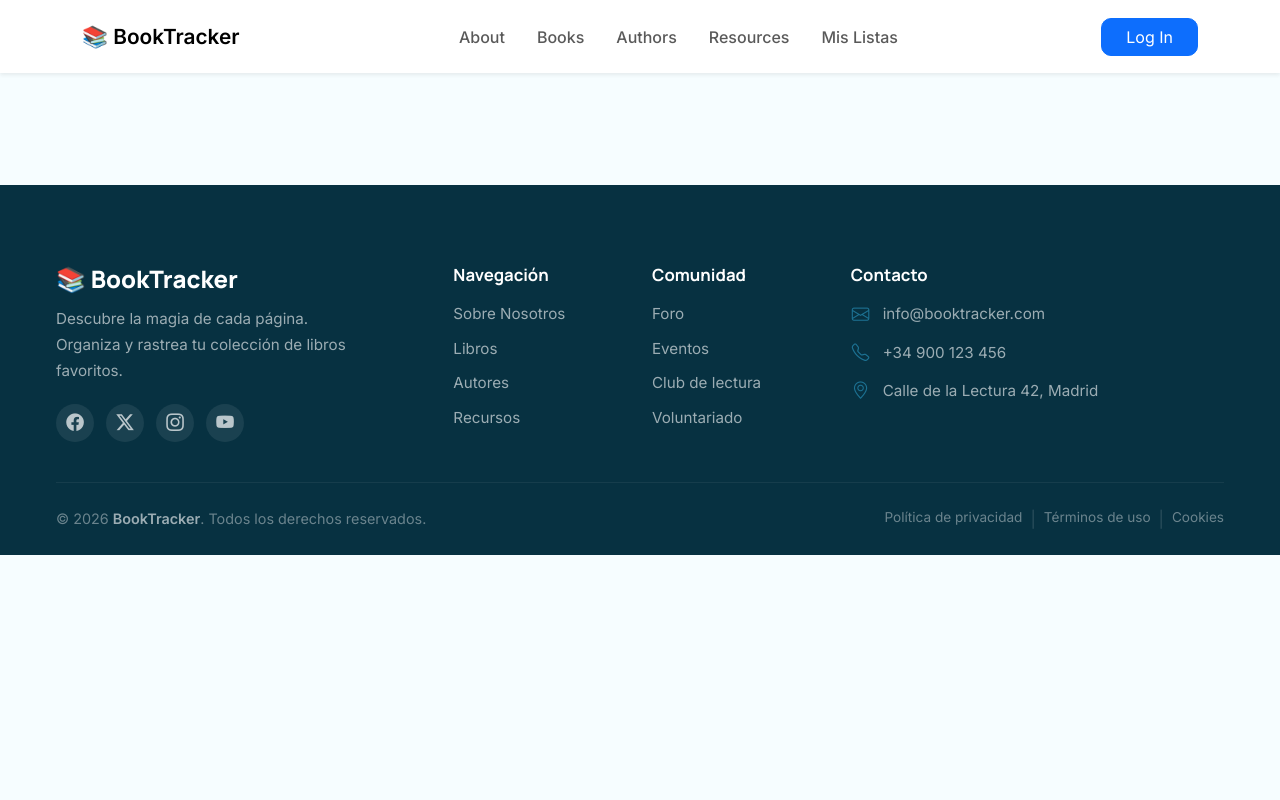
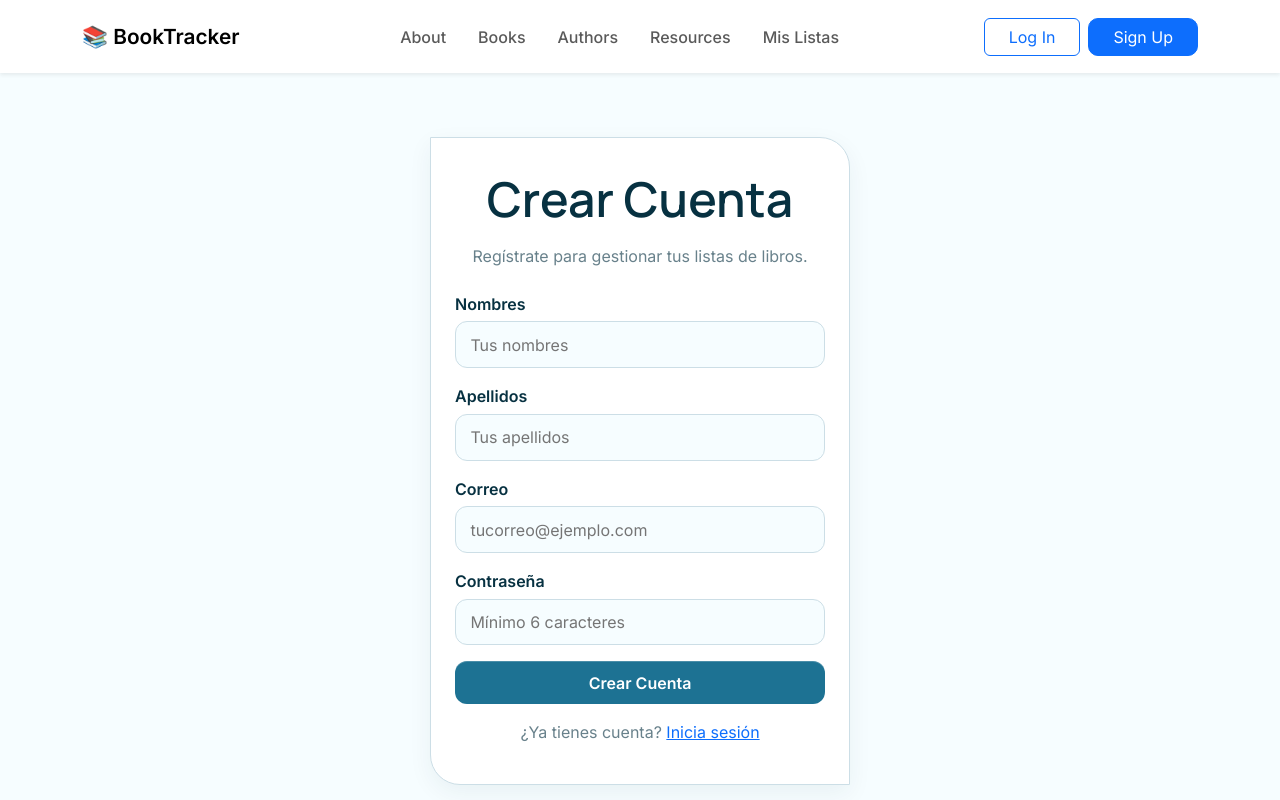
Before and after one commit to adrianawzw/book-tracker-app, an Angular app: page /register in a window 1280 px wide. Before the commit this address led to /. Shown: the top 800 px of the page. Built offline with nearby package versions, Linux system fonts and the light colour scheme.

Commit message:
-Se agrego funcionalidad de registro

```diff
--- a/src/app/app.routes.ts
+++ b/src/app/app.routes.ts
@@ -7,6 +7,7 @@ import { ListDetail } from './features/list/pages/list-detail/list-detail';
 import { About } from './features/dashboard/pages/about/about';
 import { Login } from './features/auth/pages/login/login';
 import { Resources } from './features/dashboard/pages/resources/resources';
+import { Register } from './features/auth/pages/register/register';
 
 export const routes: Routes = [
   {
@@ -46,4 +47,5 @@ export const routes: Routes = [
     path: 'login',
     component: Login,
   },
+  { path: 'register', component: Register },
 ];
--- a/src/app/app.ts
+++ b/src/app/app.ts
@@ -2,7 +2,6 @@ import { Component, inject, signal } from '@angular/core';
 import { RouterOutlet } from '@angular/router';
 import { Navbar } from './shared/components/navbar/navbar';
 import { Footer } from './shared/components/footer/footer';
-import { Auth } from './features/auth/services/auth';
 
 @Component({
   selector: 'app-root',
@@ -12,10 +11,4 @@ import { Auth } from './features/auth/services/auth';
 })
 export class App {
   protected readonly title = signal('Book Tracker App');
-  constructor() {
-    const auth = inject(Auth);
-    if (auth.isLoggedIn()) {
-      auth.loadMe().subscribe();
-    }
-  }
 }
--- a/src/app/features/auth/pages/register/register.html
+++ b/src/app/features/auth/pages/register/register.html
@@ -1 +1,43 @@
-<p>register works!</p>
+<section class="df-page df-auth">
+  <div class="df-card df-auth-card">
+    <h1 class="df-title" style="text-align:center">Crear Cuenta</h1>
+    <p class="df-muted df-auth-sub">Regístrate para gestionar tus listas de libros.</p>
+
+    @if (errorMsg()) {
+      <div class="df-alert">{{ errorMsg() }}</div>
+    }
+    @if (successMsg()) {
+      <div class="df-alert df-alert-success">{{ successMsg() }}</div>
+    }
+
+    <form (ngSubmit)="submit()">
+      <div class="df-field">
+        <label class="df-label" for="nombres">Nombres</label>
+        <input id="nombres" name="nombres" class="df-input" type="text"
+               [(ngModel)]="nombres" placeholder="Tus nombres" required />
+      </div>
+      <div class="df-field">
+        <label class="df-label" for="apellidos">Apellidos</label>
+        <input id="apellidos" name="apellidos" class="df-input" type="text"
+               [(ngModel)]="apellidos" placeholder="Tus apellidos" required />
+      </div>
+      <div class="df-field">
+        <label class="df-label" for="email">Correo</label>
+        <input id="email" name="email" class="df-input" type="email"
+               [(ngModel)]="email" placeholder="tucorreo@ejemplo.com" required />
+      </div>
+      <div class="df-field">
+        <label class="df-label" for="password">Contraseña</label>
+        <input id="password" name="password" class="df-input" type="password"
+               [(ngModel)]="password" placeholder="Mínimo 6 caracteres" required />
+      </div>
+      <button class="df-btn df-btn-primary df-block" type="submit" [disabled]="loading()">
+        {{ loading() ? 'Registrando...' : 'Crear Cuenta' }}
+      </button>
+    </form>
+
+    <p class="df-muted" style="text-align:center; margin-top:1rem">
+      ¿Ya tienes cuenta? <a routerLink="/login">Inicia sesión</a>
+    </p>
+  </div>
+</section>
--- a/src/app/features/auth/pages/register/register.ts
+++ b/src/app/features/auth/pages/register/register.ts
@@ -1,11 +1,58 @@
-import { Component } from '@angular/core';
+import { Component, inject, signal } from '@angular/core';
+import { Auth } from '../../services/auth';
+import { Router, RouterModule } from '@angular/router';
+import { FormsModule } from '@angular/forms';
 
 @Component({
   selector: 'app-register',
-  imports: [],
+  imports: [FormsModule, RouterModule],
   templateUrl: './register.html',
   styleUrl: './register.css',
 })
 export class Register {
+  private readonly auth = inject(Auth);
+  private readonly router = inject(Router);
 
+  nombres = '';
+  apellidos = '';
+  email = '';
+  password = '';
+  errorMsg = signal('');
+  successMsg = signal('');
+  loading = signal(false);
+
+  submit() {
+    this.errorMsg.set('');
+    this.successMsg.set('');
+
+    if (!this.nombres.trim() || !this.apellidos.trim() || !this.email.trim() || !this.password) {
+      this.errorMsg.set('Todos los campos son obligatorios.');
+      return;
+    }
+
+    if (this.password.length < 6) {
+      this.errorMsg.set('La contraseña debe tener al menos 6 caracteres.');
+      return;
+    }
+
+    this.loading.set(true);
+
+    this.auth.register({
+      nombres: this.nombres.trim(),
+      apellidos: this.apellidos.trim(),
+      email: this.email.trim(),
+      password: this.password,
+      rol: 'ESTUDIANTE'
+    }).subscribe({
+      next: () => {
+        this.loading.set(false);
+        this.successMsg.set('¡Registro exitoso! Redirigiendo...');
+        setTimeout(() => this.router.navigate(['/login']), 1500);
+      },
+      error: (err) => {
+        this.loading.set(false);
+        this.errorMsg.set(err.error?.message || 'Error al registrarse.');
+      },
+    });
+  }
 }
--- a/src/app/features/auth/services/auth.ts
+++ b/src/app/features/auth/services/auth.ts
@@ -15,6 +15,14 @@ export interface Response {
 interface AuthResponse {
   access_token: string;
   refresh_token: string;
+}
+
+interface RegisterData {
+  nombres: string;
+  apellidos: string;
+  email: string;
+  password: string;
+  rol: string;
 }
 
 @Injectable({
@@ -35,7 +43,6 @@ export class Auth {
     return !!this.getToken();
   }
 
-  /** Devuelve el id del usuario autenticado (o null si no hay sesión). */
   currentUserId(): number | null {
     return this._me()?.id ?? null;
   }
@@ -47,10 +54,17 @@ export class Auth {
       tap((res) => {
         localStorage.setItem('access_token', res.access_token);
         localStorage.setItem('refresh_token', res.refresh_token);
-        }),
-        // tras guardar el token, cargar el usuario antes de navegar
-        switchMap(() => this.loadMe())
+      })
     );
+}
+
+register(data: RegisterData) {
+  return this.http.post<Response>(`${API_BASE_URL}/auth/registrar`, {
+    nombres: data.nombres,
+    apellidos: data.apellidos,
+    email: data.email,
+    clave: data.password  // ← "clave" no "password"
+  });
 }
 
   loadMe() {
--- a/src/app/shared/components/navbar/navbar.html
+++ b/src/app/shared/components/navbar/navbar.html
@@ -50,9 +50,12 @@
         </li>
 
       </ul>
-      <button class="btn btn-primary px-4" routerLink="/login">
+      <a class="btn btn-outline-primary px-4 me-2" routerLink="/login">
         Log In
-      </button>
+      </a>
+      <a class="btn btn-primary px-4" routerLink="/register">
+        Sign Up
+      </a>
 
     </div>
 
--- a/src/app/shared/components/navbar/navbar.ts
+++ b/src/app/shared/components/navbar/navbar.ts
@@ -1,5 +1,8 @@
-import { Component } from '@angular/core';
-import { RouterLink } from '@angular/router';
+import { Component, inject } from '@angular/core';
+import { RouterLink, Router, NavigationEnd } from '@angular/router';
+import { filter } from 'rxjs';
+import { Auth } from '../../../features/auth/services/auth';
+
 
 @Component({
   selector: 'app-navbar',
@@ -8,5 +11,24 @@ import { RouterLink } from '@angular/router';
   styleUrl: './navbar.css',
 })
 export class Navbar {
+  private readonly router = inject(Router);
+  private readonly auth = inject(Auth);
 
+  isAuthPage = false;
+  isLoggedIn = false;
+
+  constructor() {
+    this.isLoggedIn = this.auth.isLoggedIn();
+
+    this.router.events.pipe(
+      filter(event => event instanceof NavigationEnd)
+    ).subscribe((event: NavigationEnd) => {
+      this.isAuthPage = event.url.includes('/login') || event.url.includes('/register');
+      this.isLoggedIn = this.auth.isLoggedIn();
+    });
+  }
+
+  logout() {
+    this.auth.logout();
+  }
 }
```
Lines whose indentation alone changed are shown as unchanged.
